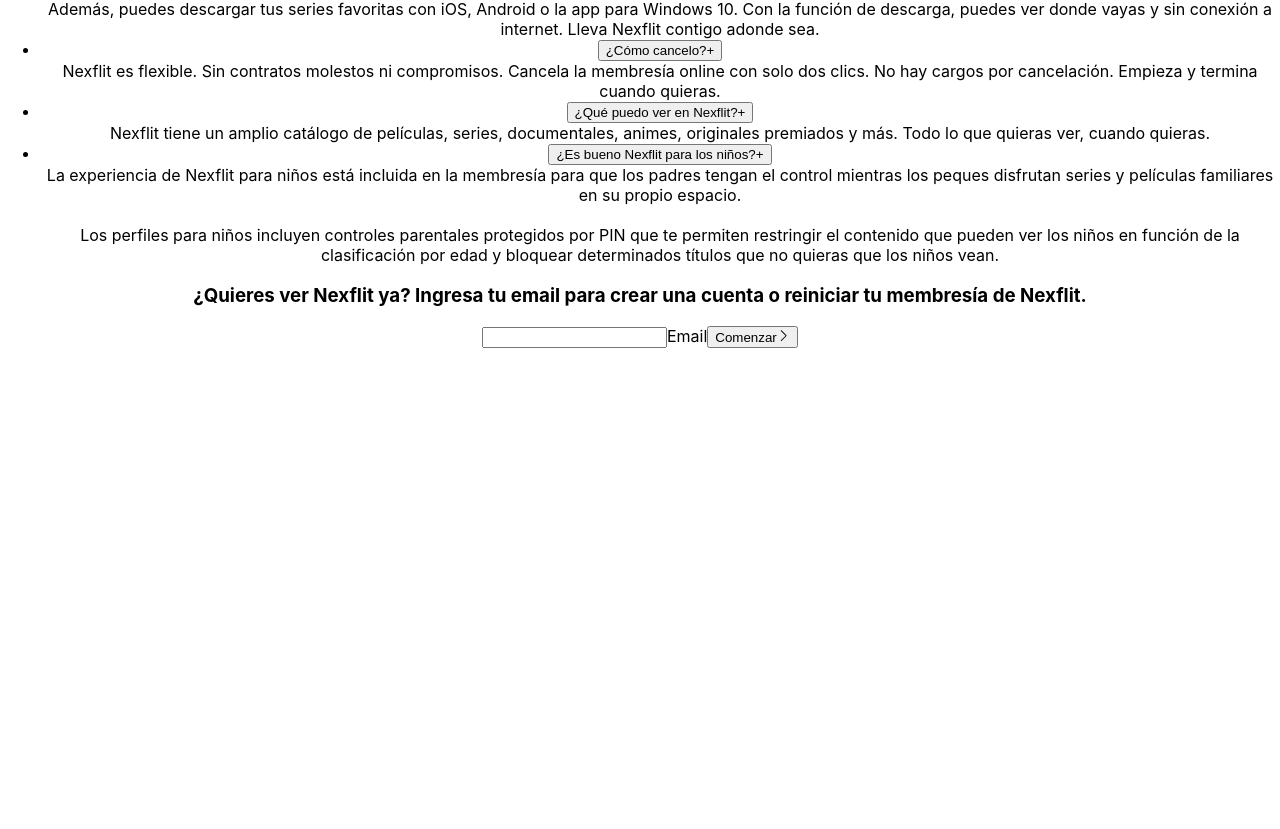
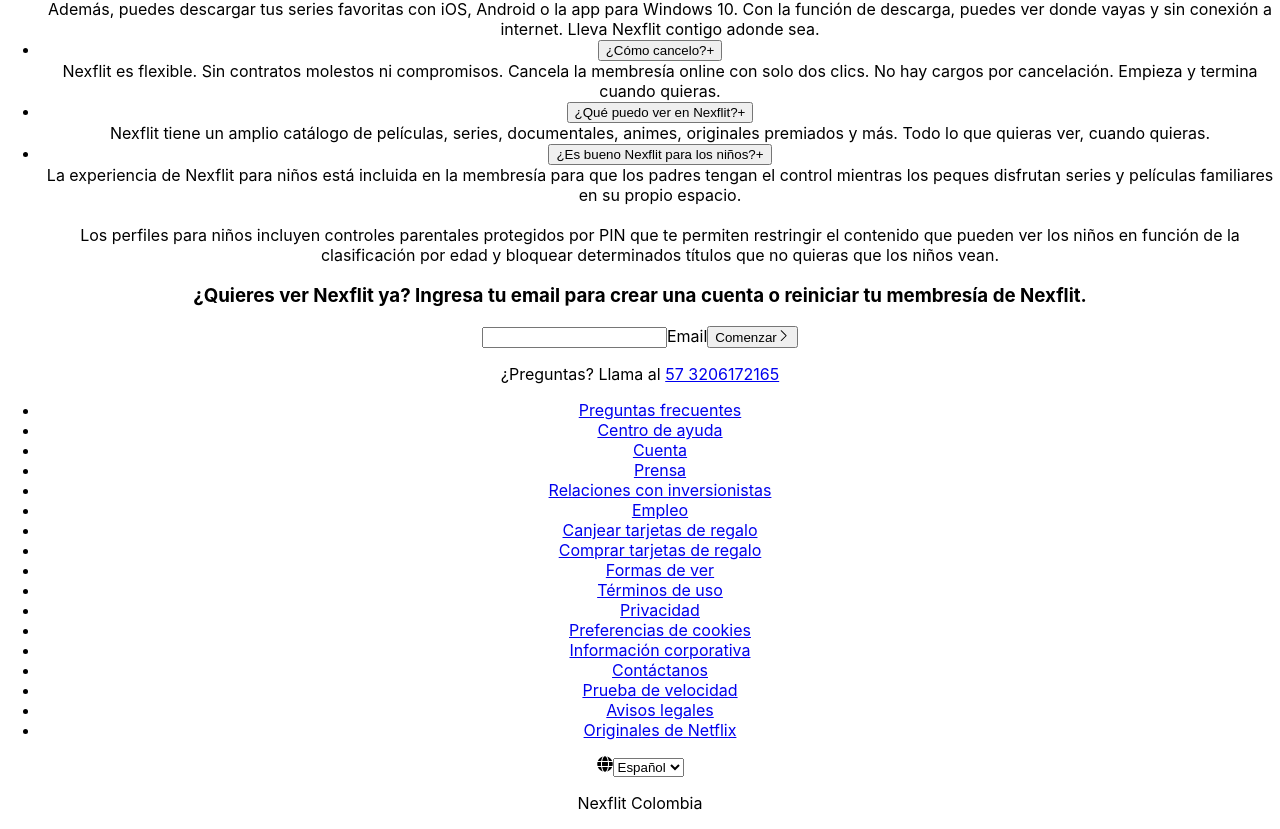
Before and after one commit to lavalbuena357/Nexflit, a React (Create React App) app: page / in a window 1280 px wide. Shown: the part 4106-4935 px from the top of the page. Before the commit the page ends 4454 px from the top, so only its background shows below. Built offline with nearby package versions, Linux system fonts and the light colour scheme.

Commit message:
footer component

```diff
--- a/src/App.js
+++ b/src/App.js
@@ -5,6 +5,7 @@
 import Section4 from './components/Section4/Section4';
 import Section5 from './components/Section5/Section5';
 import Section6 from './components/Section6/Section6';
+import Footer from './components/Footer/Footer';
 
 function App() {
   return (
@@ -15,6 +16,7 @@
       <Section4 />
       <Section5 />
       <Section6 />
+      <Footer />
     </div>
   );
 }
--- /dev/null
+++ b/src/components/Footer/Data.js
@@ -0,0 +1,19 @@
+export const data = [
+  'Preguntas frecuentes',
+  'Centro de ayuda',
+  'Cuenta',
+  'Prensa',
+  'Relaciones con inversionistas',
+  'Empleo',
+  'Canjear tarjetas de regalo',
+  'Comprar tarjetas de regalo',
+  'Formas de ver',
+  'Términos de uso',
+  'Privacidad',
+  'Preferencias de cookies',
+  'Información corporativa',
+  'Contáctanos',
+  'Prueba de velocidad',
+  'Avisos legales',
+  'Originales de Netflix'
+]
--- /dev/null
+++ b/src/components/Footer/Footer.jsx
@@ -0,0 +1,33 @@
+import React from 'react';
+import style from './Footer.module.css';
+import { FaGlobe } from "react-icons/fa";
+import { data } from './Data.js';
+
+function Footer() {
+  return (
+    <div className={style.container}>
+      <div className={style.footer_wrapper}>
+        <div className={style.footer} id="footer">
+          <p className={style.text_top}>¿Preguntas? Llama al <a href="tel:+573206172165">57 3206172165</a></p>
+          <ul className={style.links}>
+            {data.map((el, i) => (
+              <li className={style.item} key={i}>
+                <a href='#footer'>{el}</a>
+              </li>
+            ))}
+          </ul>
+          <div className={style.language}>
+            <FaGlobe className={style.globe} />
+            <select name="language" id="language">
+              <option selected value="es">Español</option>
+              <option value="en">English</option>
+            </select>
+          </div>
+          <p className={style.footer_country}>Nexflit Colombia</p>
+        </div>
+      </div>
+    </div>
+  )
+}
+
+export default Footer;
```
Also changed, not shown: src/components/Footer/Footer.module.css (added).
